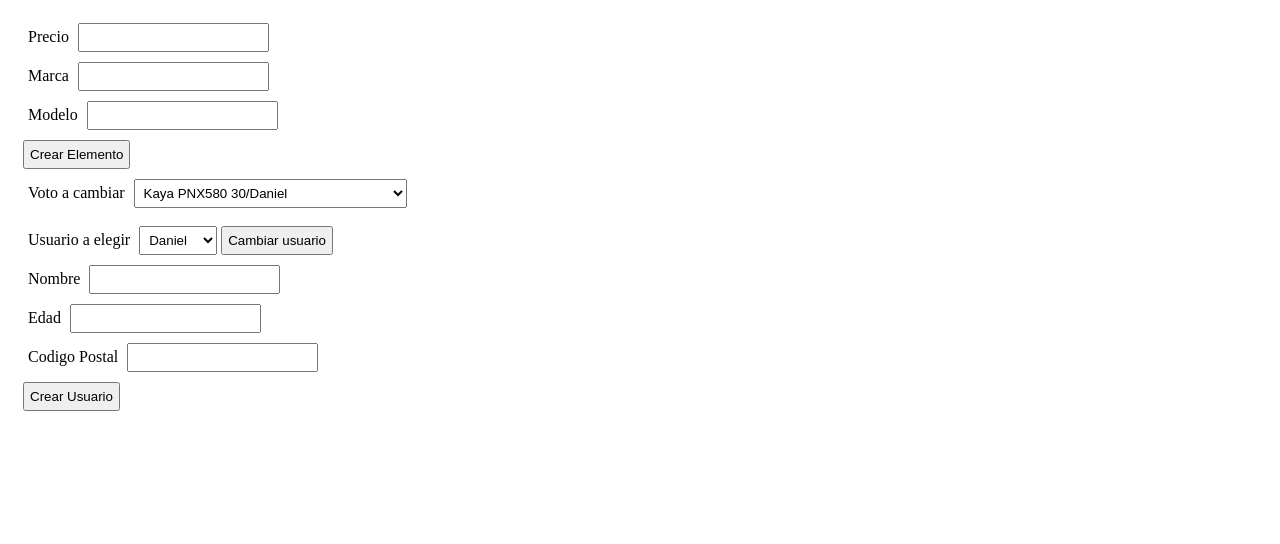
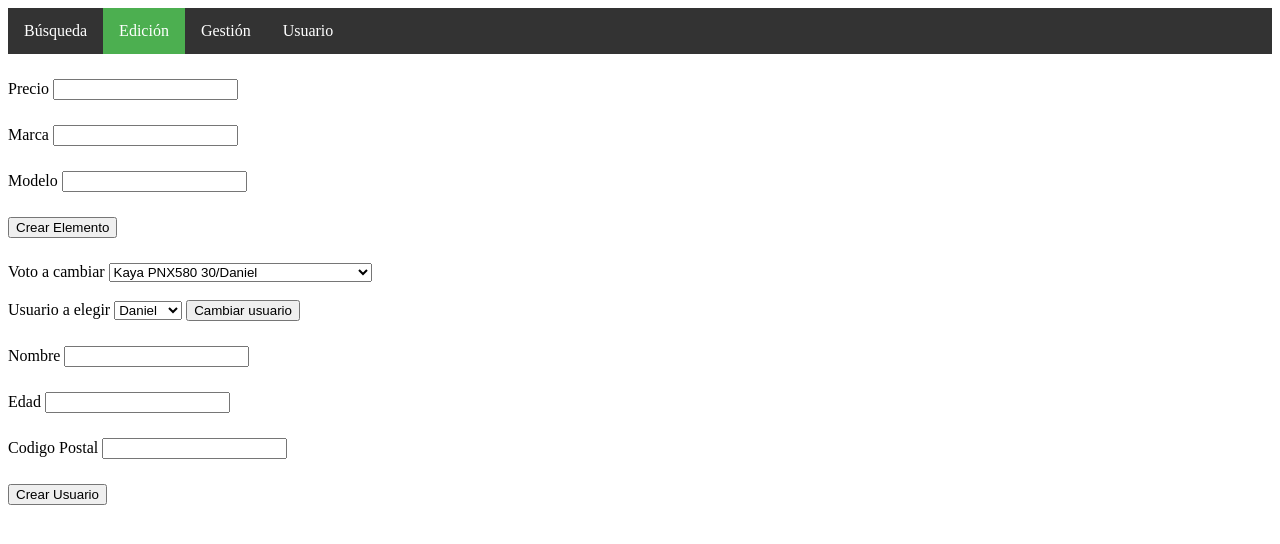
Before and after one commit to RickyJCV/Project1-ClientEnvironment, a website: page src/edit.html in a window 1280 px wide. Drawn offline with Linux system fonts and the light colour scheme.

Commit message:
Add NavBar

```diff
--- a/src/edit.html
+++ b/src/edit.html
@@ -8,6 +8,7 @@
     <link rel="stylesheet" href="estilo.css">
     <script src="clases.js"></script>
     <script src="funcionesEditar.js"></script>
+    <link rel="stylesheet" href="estiloNav.css">
     <title>Editar</title>
 </head>
 
@@ -20,6 +21,13 @@
     * Función que debe añadir o cambiar el usuario que esta asociado al elemento. SI el elemento
     no tiene usuarios asociados, se crea. Si el elemento tiene un usuario asociado, se cambia.
     * Una función definida por el alumno y que encaje en la funcionalidad de la página.-->
+
+    <ul class="listaDesord">
+        <li class="lista"><a href="index.html">Búsqueda</a></li>
+        <li class="lista"><a class="active" href="edit.html">Edición</a></li>
+        <li class="lista"><a href="#contact">Gestión</a></li>
+        <li class="lista"><a href="#about">Usuario</a></li>
+    </ul>
 
     <div id="crearElemento">
         <label for="nombre">Precio</label>
--- a/src/estilo.css
+++ b/src/estilo.css
@@ -13,7 +13,3 @@
     color: white;
     background-color: aquamarine;
 }
-
-* {
-    padding: 5px;
-}
--- /dev/null
+++ b/src/estiloNav.css
@@ -0,0 +1,32 @@
+
+.listaDesord {
+  list-style-type: none;
+  margin: 0;
+  padding: 0;
+  overflow: hidden;
+  background-color: #333;
+}
+
+.lista {
+  float: left;
+}
+
+.lista a {
+  display: block;
+  color: white;
+  text-align: center;
+  padding: 14px 16px;
+  text-decoration: none;
+}
+
+.lista a:hover {
+  background-color: #111;
+}
+
+.active {
+  background-color: #4CAF50;
+}
+
+div{
+    padding-top: 25px;
+}
```
Also changed, not shown: src/index.html (+9 -2 lines).
